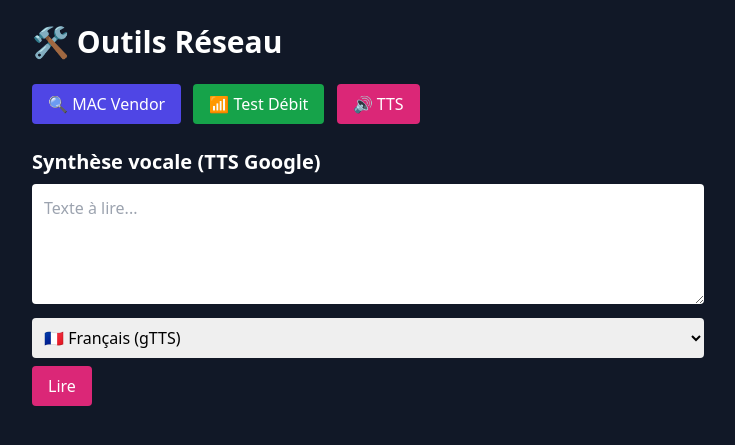
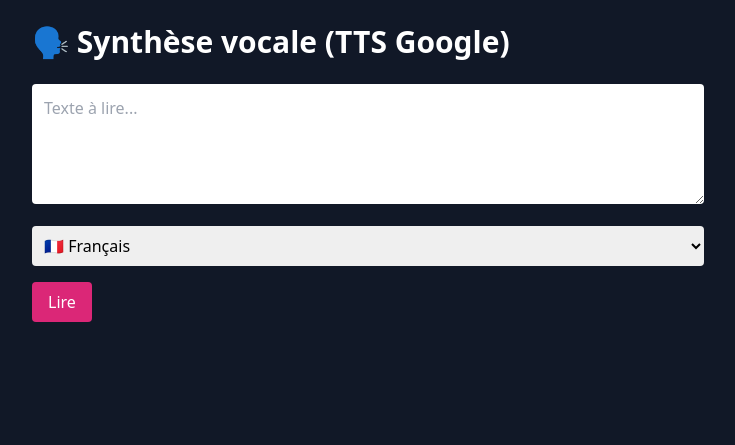
Before and after one commit to milousebw/mikrotik-tools, a Python web app: template templates/index.html in a window 1280 px wide. Shown: the top 445 px of the page, without its empty margins (272-1007 px from the left). Run offline with Jinja, Linux system fonts and the light colour scheme; the template is opened without the code that fills it, so the values that code supplies are empty; some libraries are stand-ins or nearby versions.

Commit message:
Update index.html

```diff
--- a/templates/index.html
+++ b/templates/index.html
@@ -1,3 +1,4 @@
+
 <!DOCTYPE html>
 <html lang="fr">
 <head>
@@ -5,52 +6,46 @@
   <title>Outils Réseau</title>
   <script src="https://cdn.tailwindcss.com"></script>
 </head>
-<body class="bg-gray-900 text-white p-6 font-sans">
-  <div class="max-w-2xl mx-auto space-y-6">
-    <h1 class="text-3xl font-bold mb-4">🛠️ Outils Réseau</h1>
-
-    <div class="space-x-2">
-      <button onclick="showTab('mac')" class="px-4 py-2 bg-indigo-600 rounded">🔍 MAC Vendor</button>
-      <button onclick="showTab('speed')" class="px-4 py-2 bg-green-600 rounded">📶 Test Débit</button>
-      <button onclick="showTab('tts')" class="px-4 py-2 bg-pink-600 rounded">🔊 TTS</button>
-    </div>
-
-    <div id="tts" class="tab">
-      <h2 class="text-xl font-semibold mb-2">Synthèse vocale (TTS Google)</h2>
-      <textarea id="ttsText" class="w-full p-3 text-black rounded mb-2" rows="4" placeholder="Texte à lire..."></textarea>
-      <select id="ttsLang" class="w-full p-2 text-black rounded mb-2">
-        <option value="fr">🇫🇷 Français (gTTS)</option>
-        <option value="en">🇺🇸 English (gTTS)</option>
-      </select>
-      <button onclick="sendTTS()" class="bg-pink-600 px-4 py-2 rounded">Lire</button>
-      <div id="ttsResult" class="mt-4"></div>
+<body class="bg-gray-900 text-white p-6">
+  <div class="max-w-2xl mx-auto">
+    <h1 class="text-3xl font-bold mb-6">🗣️ Synthèse vocale (TTS Google)</h1>
+    <textarea id="ttsText" rows="4" class="w-full p-3 text-black rounded mb-4" placeholder="Texte à lire..."></textarea>
+    <select id="ttsLang" class="w-full p-2 text-black rounded mb-4">
+      <option value="fr">🇫🇷 Français</option>
+      <option value="en">🇺🇸 English</option>
+      <option value="de">🇩🇪 Allemand</option>
+    </select>
+    <button onclick="runTTS()" class="bg-pink-600 px-4 py-2 rounded">Lire</button>
+    <div id="ttsResult" class="mt-4">
+      <audio id="audioPlayer" controls class="w-full hidden">
+        <source id="audioSource" src="" type="audio/mp3">
+        Votre navigateur ne supporte pas la lecture audio.
+      </audio>
     </div>
   </div>
+  <script>
+    async function runTTS() {
+      const text = document.getElementById("ttsText").value.trim();
+      const lang = document.getElementById("ttsLang").value;
+      const resultDiv = document.getElementById("ttsResult");
+      const audio = document.getElementById("audioPlayer");
+      const source = document.getElementById("audioSource");
+      resultDiv.classList.remove("hidden");
 
-  <script>
-    function showTab(id) {
-      document.querySelectorAll('.tab').forEach(t => t.style.display = 'none');
-      document.getElementById(id).style.display = 'block';
-    }
-    showTab('tts');
-
-    async function sendTTS() {
-      const text = document.getElementById('ttsText').value;
-      const lang = document.getElementById('ttsLang').value;
-      const result = document.getElementById('ttsResult');
-      result.innerHTML = '⏳ Génération...';
-
-      const res = await fetch('/tts', {
-        method: 'POST',
-        headers: { 'Content-Type': 'application/json' },
+      const res = await fetch("/tts", {
+        method: "POST",
+        headers: { "Content-Type": "application/json" },
         body: JSON.stringify({ text, lang })
       });
 
       const data = await res.json();
       if (data.audio) {
-        result.innerHTML = \`<audio controls autoplay class="mt-4 w-full"><source src="\${data.audio}" type="audio/mp3"></audio>\`;
+        source.src = data.audio;
+        audio.classList.remove("hidden");
+        audio.load();
+        audio.play();
       } else {
-        result.innerHTML = "❌ Erreur TTS : " + (data.error || "Inconnue");
+        resultDiv.innerHTML = "❌ Erreur : " + data.error;
       }
     }
   </script>
```
